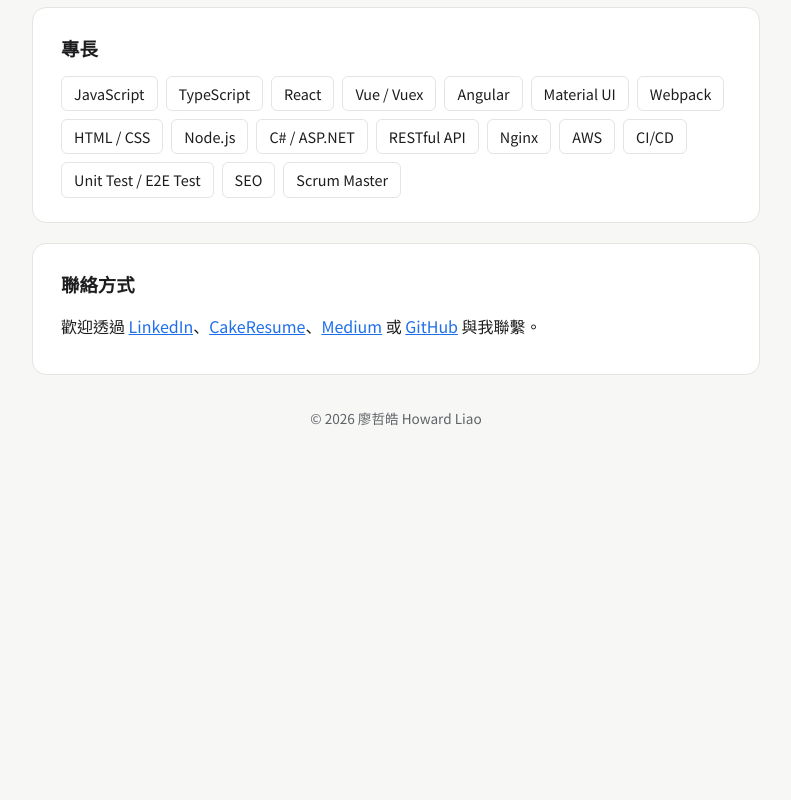
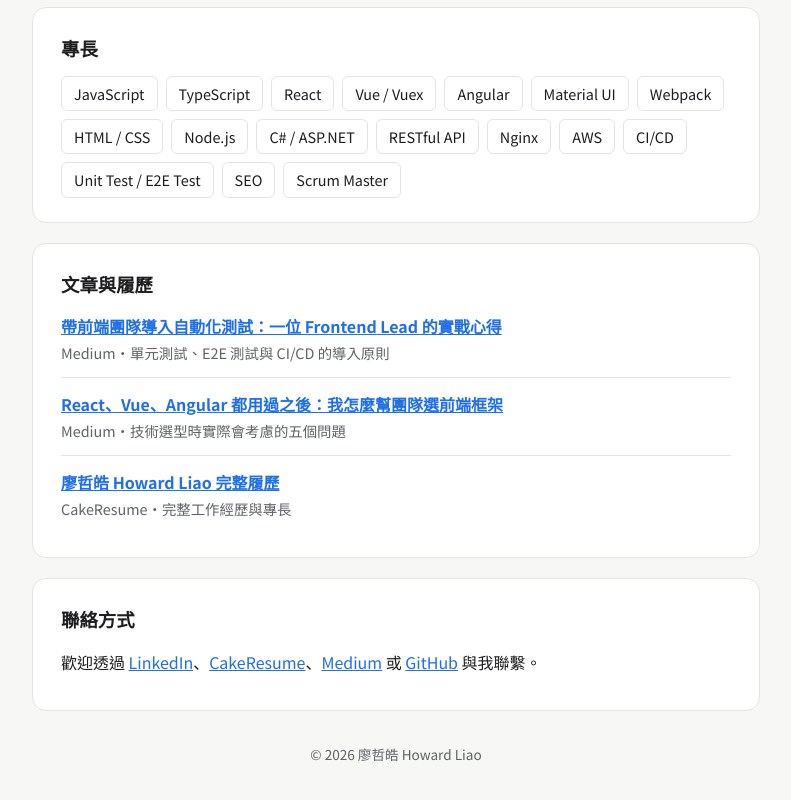
Before and after one commit to necpoctt/necpoctt.github.io, a plain HTML site: page index.html in a window 1280 px wide. Shown: the part 1127-1927 px from the top of the page, without its empty margins (244-1035 px from the left). Before the commit the page ends 1598 px from the top, so only its background shows below. Drawn offline with Linux system fonts and the light colour scheme.

Commit message:
Add resume and Medium article links

```diff
--- a/index.html
+++ b/index.html
@@ -55,6 +55,7 @@
       "https://www.linkedin.com/in/howard-liao-a2325aab/",
       "https://github.com/necpoctt",
       "https://www.cake.me/me/necpoctt",
+      "https://www.cake.me/resumes/necpoctt",
       "https://medium.com/@necpoctt"
     ]
   }
@@ -221,6 +222,24 @@
     </div>
   </section>
 
+  <section aria-labelledby="writing">
+    <h2 id="writing">文章與履歷</h2>
+    <ul class="timeline">
+      <li>
+        <div class="role"><a href="https://medium.com/@necpoctt/e127c9e2b692">帶前端團隊導入自動化測試：一位 Frontend Lead 的實戰心得</a></div>
+        <div class="meta">Medium・單元測試、E2E 測試與 CI/CD 的導入原則</div>
+      </li>
+      <li>
+        <div class="role"><a href="https://medium.com/@necpoctt/225a23933e21">React、Vue、Angular 都用過之後：我怎麼幫團隊選前端框架</a></div>
+        <div class="meta">Medium・技術選型時實際會考慮的五個問題</div>
+      </li>
+      <li>
+        <div class="role"><a href="https://www.cake.me/resumes/necpoctt" rel="me">廖哲皓 Howard Liao 完整履歷</a></div>
+        <div class="meta">CakeResume・完整工作經歷與專長</div>
+      </li>
+    </ul>
+  </section>
+
   <section aria-labelledby="contact">
     <h2 id="contact">聯絡方式</h2>
     <p>歡迎透過 <a href="https://www.linkedin.com/in/howard-liao-a2325aab/" rel="me">LinkedIn</a>、<a href="https://www.cake.me/me/necpoctt" rel="me">CakeResume</a>、<a href="https://medium.com/@necpoctt" rel="me">Medium</a> 或 <a href="https://github.com/necpoctt" rel="me">GitHub</a> 與我聯繫。</p>
```
